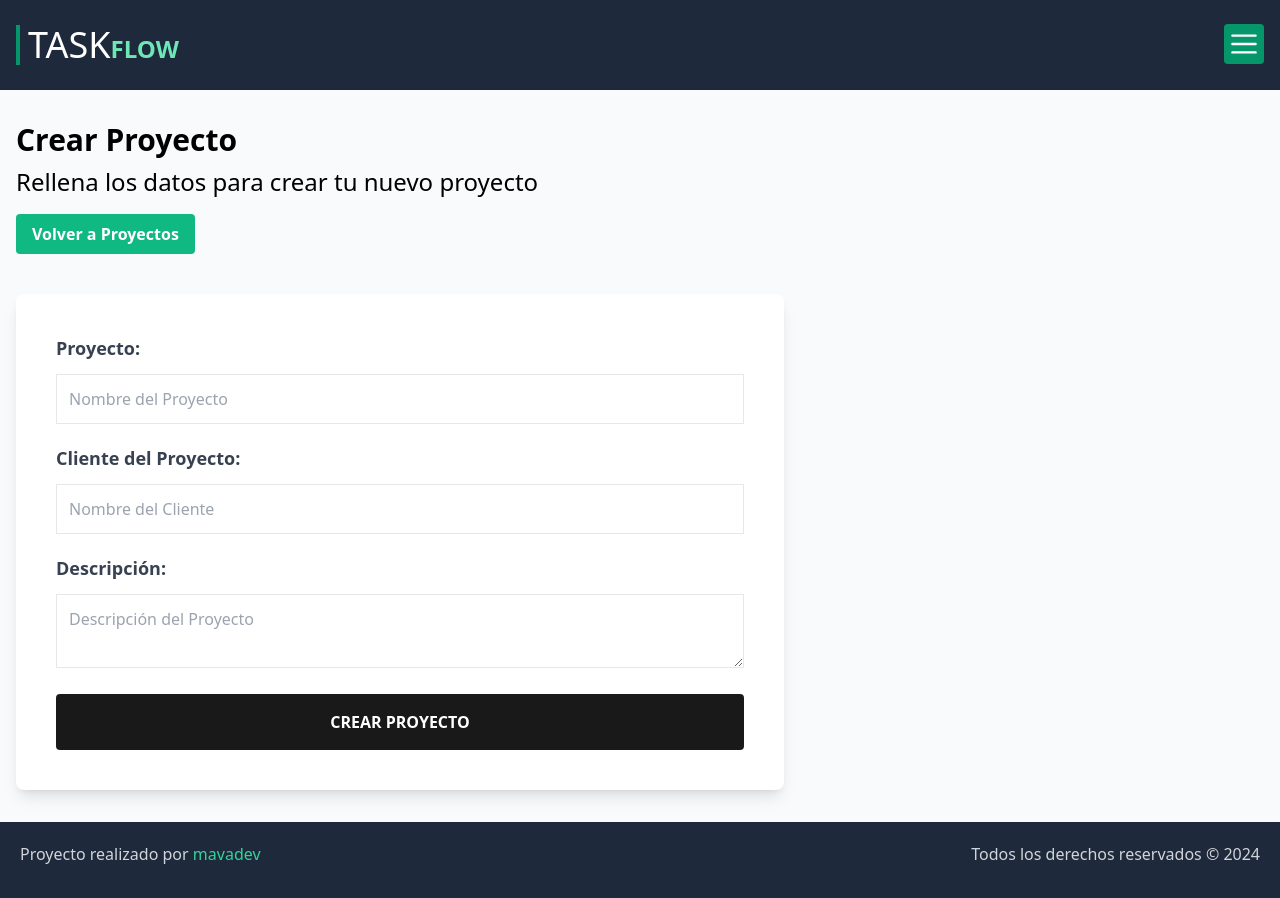
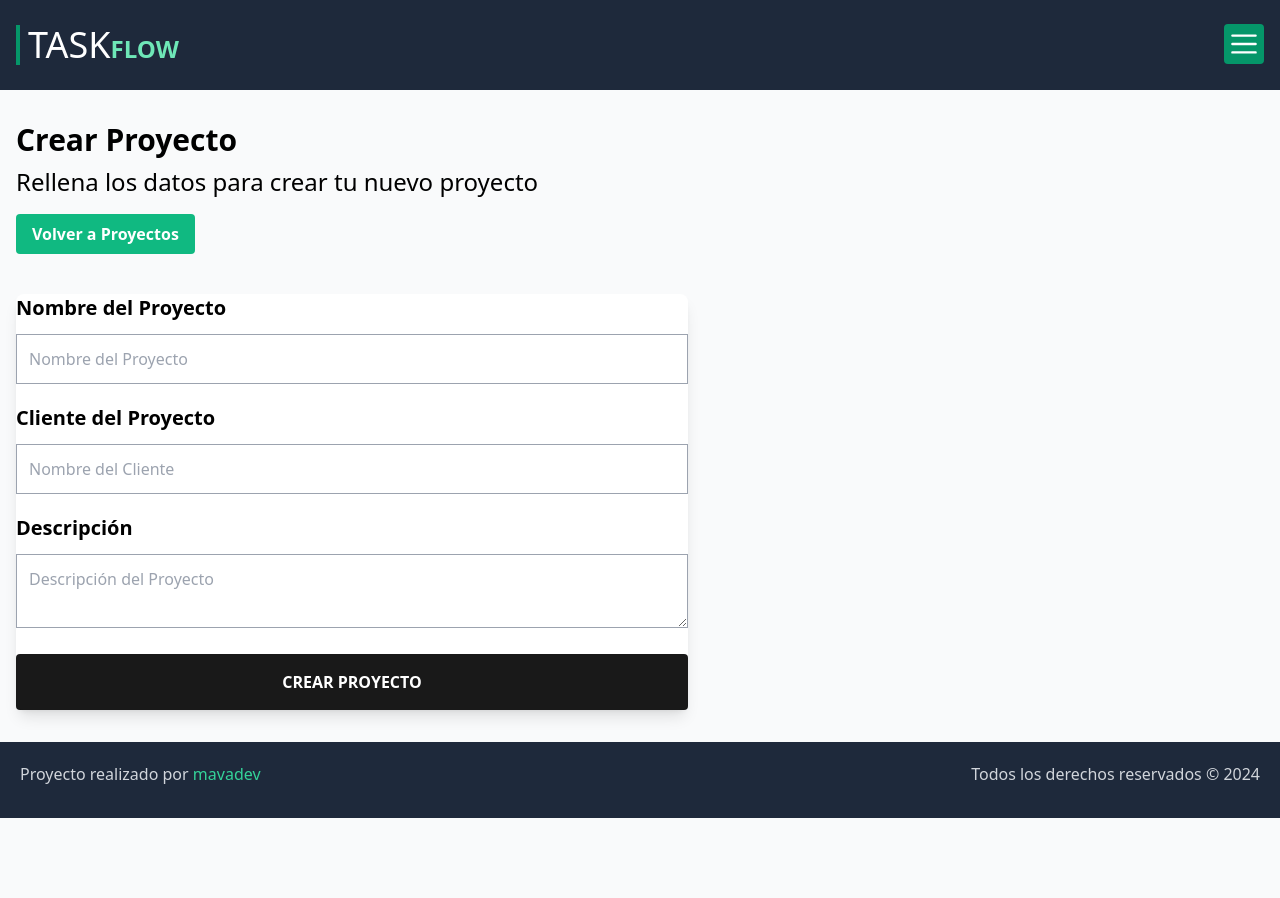
Before and after one commit to mavadev/MERN_TaskFlow-client, a React (Vite) app: page /projects/create in a window 1280 px wide. After the commit the page ends 818 px from the top, so only its background shows below. Built offline with nearby package versions, Linux system fonts and the light colour scheme; no server answers.

Commit message:
design: correciones de color temporales

```diff
--- a/index.html
+++ b/index.html
@@ -1,13 +1,20 @@
-<!doctype html>
+<!DOCTYPE html>
 <html lang="es">
 	<head>
 		<meta charset="UTF-8" />
-    <link rel="icon" type="image/svg+xml" href="/vite.svg" />
-    <meta name="viewport" content="width=device-width, initial-scale=1.0" />
+		<link
+			rel="icon"
+			type="image/svg+xml"
+			href="/vite.svg" />
+		<meta
+			name="viewport"
+			content="width=device-width, initial-scale=1.0" />
 		<title>Task Flow | Inicio</title>
 	</head>
 	<body class="bg-gray-50">
 		<div id="root"></div>
-    <script type="module" src="/src/main.tsx"></script>
+		<script
+			type="module"
+			src="/src/main.tsx"></script>
 	</body>
 </html>
--- a/src/components/ErrorMessage.tsx
+++ b/src/components/ErrorMessage.tsx
@@ -1,6 +1,6 @@
 export const ErrorMessage = ({ error }: { error: string }) => {
 	return (
-		<div className='bg-red-100 text-red-600 font-bold p-3 uppercase text-sm'>
+		<div className='bg-red-600 text-red-100 font-bold p-3 uppercase text-sm'>
 			<p>{error}</p>
 		</div>
 	);
--- a/src/components/OptionsMenu.tsx
+++ b/src/components/OptionsMenu.tsx
@@ -26,7 +26,7 @@ export const OptionsMenu = ({ children, light = false }: OptionsMenuProps) => {
 				leave='transition ease-in duration-75'
 				leaveFrom='transform opacity-100 scale-100'
 				leaveTo='transform opacity-0 scale-95'>
-				<MenuItems className='absolute right-0 z-10 mt-2 w-44 rounded bg-white shadow-lg select-none text-center overflow-hidden'>
+				<MenuItems className='absolute right-0 z-10 mt-2 w-44 rounded bg-white  shadow-lg select-none text-center overflow-hidden'>
 					{children}
 				</MenuItems>
 			</Transition>
--- a/src/components/projects/ProjectForm.tsx
+++ b/src/components/projects/ProjectForm.tsx
@@ -13,14 +13,14 @@ export default function ProjectForm({ register, errors }: ProjectFormProps) {
 			<div className='mb-5 space-y-3'>
 				<label
 					htmlFor='projectName'
-					className='font-bold text-gray-700 text-lg'>
-					Proyecto:
+					className='label-form'>
+					Nombre del Proyecto
 				</label>
 				<input
 					type='text'
 					id='projectName'
 					placeholder='Nombre del Proyecto'
-					className='w-full p-3 border border-gray-200'
+					className='input-form'
 					{...register('projectName', {
 						required: 'El Titulo del Proyecto es obligatorio',
 					})}
@@ -32,14 +32,14 @@ export default function ProjectForm({ register, errors }: ProjectFormProps) {
 			<div className='mb-5 space-y-3'>
 				<label
 					htmlFor='clientName'
-					className='font-bold text-gray-700 text-lg'>
-					Cliente del Proyecto:
+					className='label-form'>
+					Cliente del Proyecto
 				</label>
 				<input
 					type='text'
 					id='clientName'
 					placeholder='Nombre del Cliente'
-					className='w-full p-3 border border-gray-200'
+					className='input-form'
 					{...register('clientName', {
 						required: 'El Nombre del Cliente es obligatorio',
 					})}
@@ -51,13 +51,13 @@ export default function ProjectForm({ register, errors }: ProjectFormProps) {
 			<div className='mb-5 space-y-3'>
 				<label
 					htmlFor='description'
-					className='font-bold text-gray-700 text-lg'>
-					Descripción:
+					className='label-form'>
+					Descripción
 				</label>
 				<textarea
 					id='description'
 					placeholder='Descripción del Proyecto'
-					className='w-full p-3 border border-gray-200'
+					className='input-form'
 					{...register('description', {
 						required: 'Una descripción del proyecto es obligatoria',
 					})}
--- a/src/components/projects/ProjectItem.tsx
+++ b/src/components/projects/ProjectItem.tsx
@@ -26,7 +26,7 @@ export const ProjectItem = ({ project }: ProjectProps) => {
 	});
 
 	return (
-		<li className='flex justify-between items-center gap-x-6 rounded-md bg-card shadow hover:shadow-lg'>
+		<li className='flex justify-between items-center rounded-md bg-card border border-gray-500 shadow-xl shadow-gray-400'>
 			<Link
 				className='flex-1'
 				to={`/projects/${project._id}`}>
--- a/src/components/tasks/TaskCard.tsx
+++ b/src/components/tasks/TaskCard.tsx
@@ -21,13 +21,17 @@ export const TaskCard = ({ task }: { task: Task }) => {
 			toast.error(error.message);
 		},
 	});
+
+	const handleViewTask = () => navigate(location.pathname + `?viewTask=${task._id}`);
+	const handleEditTask = () => navigate(location.pathname + `?editTask=${task._id}`);
 	const handleDeleteTask = () => mutate({ projectId: task.project, taskId: task._id });
 
 	return (
-		<li className='p-4 bg-white border border-slate-200 flex justify-between gap-3 rounded'>
+		<li className='p-4 bg-white border border-slate-400 flex justify-between gap-3 rounded cursor-pointer'>
 			<div className='flex flex-col gap-y-2'>
 				<button
 					type='button'
+					onClick={handleViewTask}
 					className='font-bold text-gray-700 text-left line-clamp-2 text-balance md:text-sm'>
 					{task.name}
 				</button>
@@ -37,7 +41,7 @@ export const TaskCard = ({ task }: { task: Task }) => {
 				<MenuItem>
 					<button
 						type='button'
-						onClick={() => navigate(location.pathname + `?viewTask=${task._id}`)}
+						onClick={handleViewTask}
 						className='block px-3 py-2 text-sm font-medium leading-6 text-gray-700 w-full hover:bg-gray-50'>
 						Ver Tarea
 					</button>
@@ -45,7 +49,7 @@ export const TaskCard = ({ task }: { task: Task }) => {
 				<MenuItem>
 					<button
 						type='button'
-						onClick={() => navigate(location.pathname + `?editTask=${task._id}`)}
+						onClick={handleEditTask}
 						className='block px-3 py-2 text-sm font-medium leading-6 text-gray-700 w-full hover:bg-gray-50'>
 						Editar Tarea
 					</button>
--- a/src/components/tasks/modal/TaskForm.tsx
+++ b/src/components/tasks/modal/TaskForm.tsx
@@ -17,7 +17,7 @@ export default function TaskForm<T extends { name: string; description: string;
 			<div className='flex flex-col'>
 				<label
 					htmlFor='name'
-					className='label-form'>
+					className='label-form mb-3'>
 					Nombre
 				</label>
 				<input
@@ -33,7 +33,7 @@ export default function TaskForm<T extends { name: string; description: string;
 			<div className='flex flex-col '>
 				<label
 					htmlFor='description'
-					className='label-form'>
+					className='label-form mb-3'>
 					Descripción
 				</label>
 				<textarea
@@ -49,7 +49,7 @@ export default function TaskForm<T extends { name: string; description: string;
 			<div className='flex flex-col'>
 				<label
 					htmlFor='status'
-					className='label-form'>
+					className='label-form mb-3'>
 					Estado de la Tarea
 				</label>
 				<select
--- a/src/index.css
+++ b/src/index.css
@@ -24,13 +24,13 @@
 
 /* Formulario */
 .form--project {
-	@apply mt-10 bg-white shadow-lg p-10 rounded-lg w-full max-w-3xl;
+	@apply mt-10 bg-white shadow-lg rounded-lg w-full max-w-2xl;
 }
 .label-form {
-	@apply font-bold text-gray-700 text-lg mb-3;
+	@apply font-bold text-black text-xl;
 }
 .input-form {
-	@apply w-full p-3 border border-gray-200;
+	@apply w-full p-3 border border-gray-400;
 }
 
 /* Toastify Notification */
```
Lines whose indentation alone changed are shown as unchanged.
